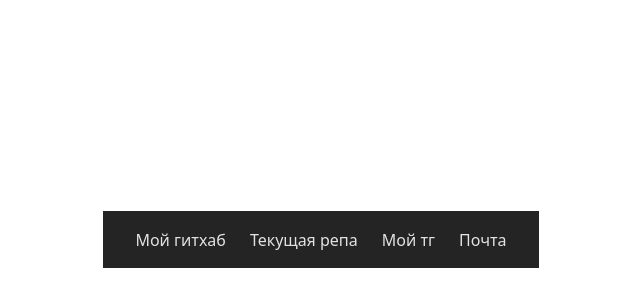
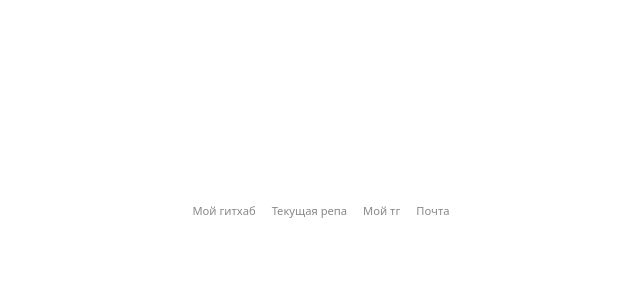
Before and after one commit to romboooo/recruto-test-task, a React (Vite) app: page / in a window 1280 px wide. Shown: the part 564-864 px from the top of the page, without its empty margins (319-959 px from the left). Built offline with nearby package versions, Linux system fonts and the light colour scheme; no server answers.

Commit message:
fix: styles

```diff
--- a/src/App.css
+++ b/src/App.css
@@ -3,6 +3,53 @@
   margin: 0 auto;
   padding: 2rem;
   text-align: center;
+  position: relative;
+  min-height: 100vh;
+  display: flex;
+  flex-direction: column;
+}
+
+.app-container {
+  display: flex;
+  flex-direction: column;
+  min-height: 100vh;
+  position: relative;
+}
+
+.content {
+  flex: 1;
+  display: flex;
+  justify-content: center;
+  align-items: center;
+  font-size: 1rem;
+}
+
+.footer {
+  position: fixed;
+  bottom: 0;
+  left: 0;
+  right: 0;
+  padding: 0.5rem 0;
+  background: transparent;
+  z-index: 10;
+}
+
+.footer-center {
+  display: flex;
+  justify-content: center;
+  gap: 1rem;
+  font-size: 0.7rem;
+  padding: 0.5rem;
+}
+
+.footer-link {
+  color: #888;
+  text-decoration: none;
+  transition: color 0.2s;
+}
+
+.footer-link:hover {
+  color: #646cff;
 }
 
 .logo {
@@ -38,40 +85,5 @@
 }
 
 .read-the-docs {
-  color: #242424;
+  color: #888;
 }
-
-.app-container {
-  display: flex;
-  flex-direction: column;
-  min-height: 100vh;
-}
-
-.content {
-  flex: 1;
-  display: flex;
-  align-items: center;
-  justify-content: center;
-  padding: 2rem;
-}
-
-.footer {
-  display: flex;
-  justify-content: space-between;
-  align-items: center;
-  padding: 1rem 2rem;
-  background-color: #242424;
-  border-top: 1px solid #242426;
-}
-
-.footer-center {
-  display: flex;
-  gap: 1.5rem;
-}
-
-.footer-link {
-  text-decoration: none;
-  color: rgba(255, 255, 255, 0.87);
-  font-weight: 500;
-  transition: color 0.3s;
-}
```
